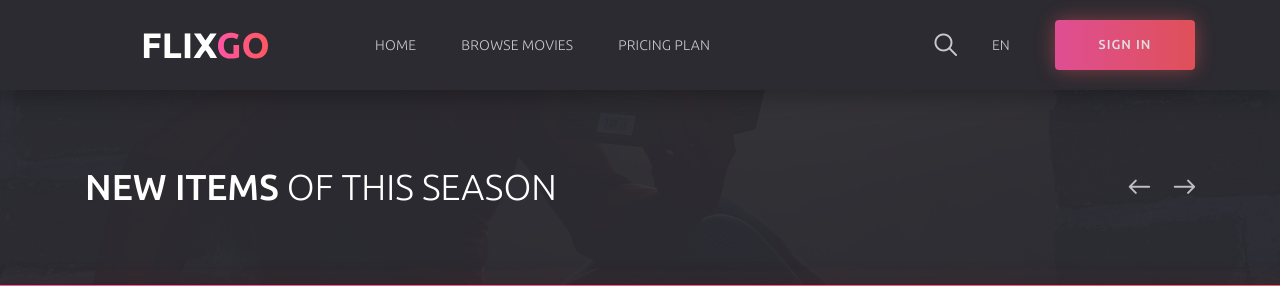
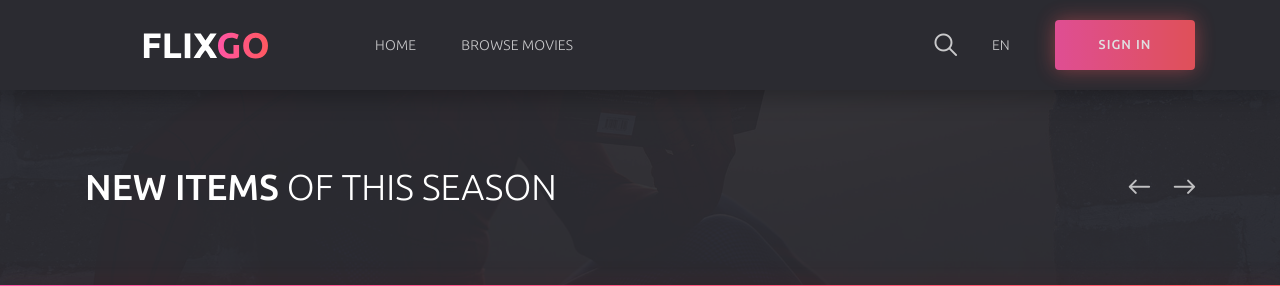
Before and after one commit to civilcoder55/streaming-app, a Node server app: page / in a window 1280 px wide. Shown: the top 286 px of the page. Run offline with Node 20, Linux system fonts and the light colour scheme; data that the repository does not hold is empty; some libraries are stand-ins or nearby versions.

Commit message:
quick edit to header view

```diff
--- a/server/src/views/layout/header.ejs
+++ b/server/src/views/layout/header.ejs
@@ -66,11 +66,11 @@
 										<li class="header__nav-item">
 											<a href="/admin/movies" class="header__nav-link">Admin Panel</a>
 										</li>
+									<% }else{%>
+										<li class="header__nav-item">
+											<a href="/plans" class="header__nav-link">Pricing Plan</a>
+										</li>
 									<% }%>
-								<% }else {%>
-								    <li class="header__nav-item">
-										<a href="/plans" class="header__nav-link">Pricing Plan</a>
-									</li>
 								<% }%>
 							</ul>
 							<!-- end header nav -->
```
